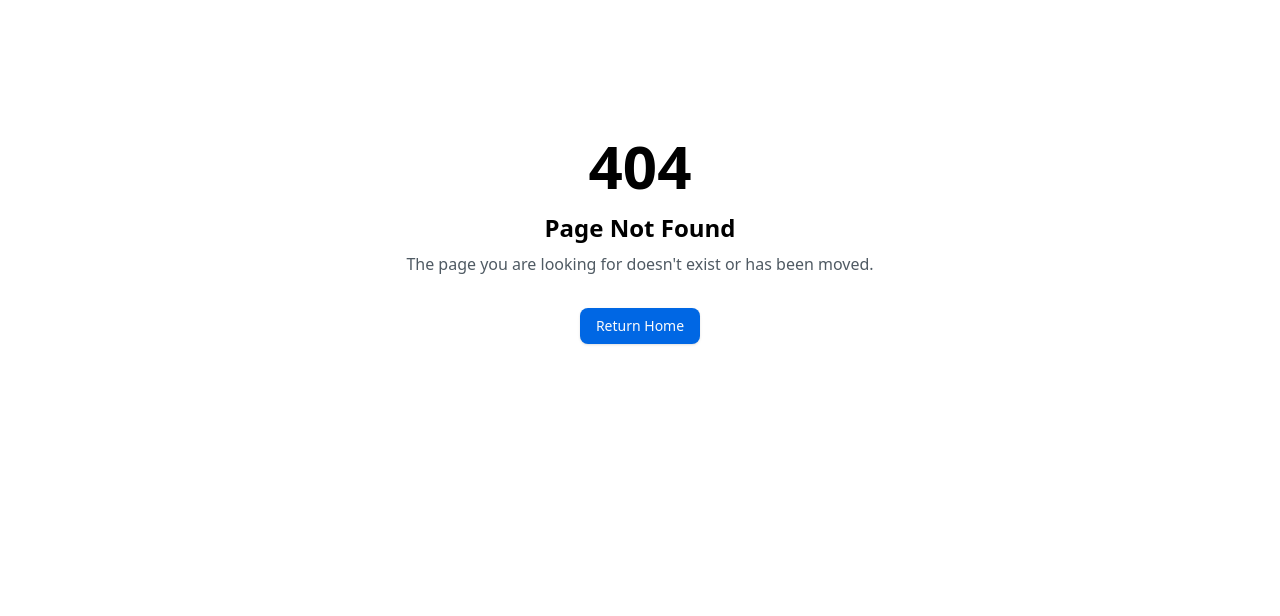
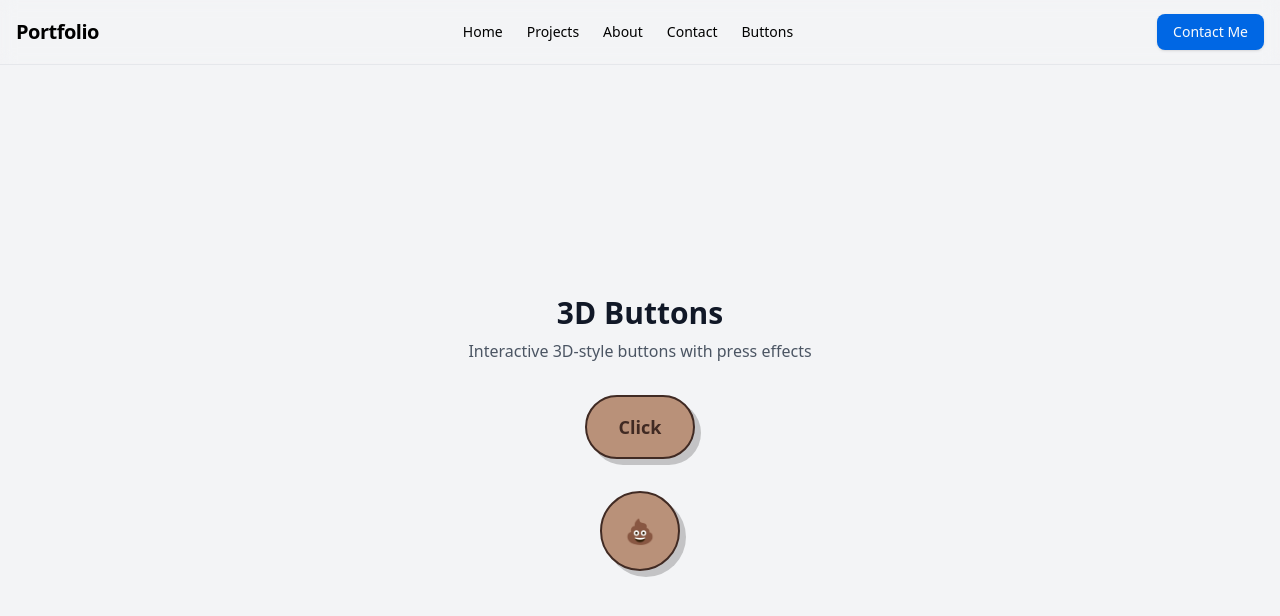
Before and after one commit to magnolia-AI/new-project-_V08L, a Next.js app: page /buttons in a window 1280 px wide. Before the commit this address had no page. Shown: the top 616 px of the page. Built offline with nearby package versions, Linux system fonts and the light colour scheme.

Commit message:
feat(ui): Add new page with interactive 3D-style buttons

```diff
--- /dev/null
+++ b/app/buttons/page.tsx
@@ -0,0 +1,54 @@
+'use client'
+
+import { useState } from 'react'
+import { Navigation } from '@/components/navigation'
+
+export default function ButtonsPage() {
+  const [isClickPressed, setIsClickPressed] = useState(false)
+  const [isPooPressed, setIsPooPressed] = useState(false)
+
+  const handleClickButton = () => {
+    setIsClickPressed(true)
+    setTimeout(() => setIsClickPressed(false), 150)
+    console.log('Click button pressed!')
+  }
+
+  const handlePooButton = () => {
+    setIsPooPressed(true)
+    setTimeout(() => setIsPooPressed(false), 150)
+    console.log('Poo button pressed!')
+  }
+
+  return (
+    <div className="min-h-screen bg-gray-100 flex flex-col">
+      <Navigation />
+
+      <div className="flex-1 flex flex-col items-center justify-center p-4">
+        <div className="max-w-md w-full space-y-8">
+          <div className="text-center">
+            <h1 className="text-3xl font-bold text-gray-900 mb-2">3D Buttons</h1>
+            <p className="text-gray-600">Interactive 3D-style buttons with press effects</p>
+          </div>
+
+          <div className="flex flex-col items-center justify-center space-y-8 mt-12">
+            {/* Click Button */}
+            <button
+              onClick={handleClickButton}
+              className={`btn-3d ${isClickPressed ? 'pressed' : ''}`}
+            >
+              Click
+            </button>
+
+            {/* Poo Button */}
+            <button
+              onClick={handlePooButton}
+              className={`btn-3d-circle ${isPooPressed ? 'pressed' : ''}`}
+            >
+              <span className="text-2xl">💩</span>
+            </button>
+          </div>
+        </div>
+      </div>
+    </div>
+  )
+}
--- a/app/globals.css
+++ b/app/globals.css
@@ -81,3 +81,65 @@
   --sidebar-border: 15.9% 0.02 240;
   --sidebar-ring: 53.9% 0.21 257;
 }
+
+/* 3D Button Styles */
+.btn-3d {
+  position: relative;
+  display: inline-flex;
+  align-items: center;
+  justify-content: center;
+  padding: 1rem 2rem;
+  border-radius: 9999px;
+  font-weight: 700;
+  font-size: 1.125rem;
+  line-height: 1.75rem;
+  transition: all 0.15s ease-in-out;
+  background-color: #B99179;
+  color: #402A23;
+  border: 2px solid #402A23;
+  box-shadow: 6px 6px 0px rgba(0, 0, 0, 0.2);
+}
+
+.btn-3d:hover {
+  box-shadow: 4px 4px 0px rgba(0, 0, 0, 0.2);
+}
+
+.btn-3d:active,
+.btn-3d.pressed {
+  background-color: #a8856d;
+  box-shadow: inset 2px 2px 0px #402A23;
+  transform: translate(4px, 4px);
+}
+
+.btn-3d-circle {
+  position: relative;
+  display: flex;
+  align-items: center;
+  justify-content: center;
+  width: 5rem;
+  height: 5rem;
+  border-radius: 50%;
+  transition: all 0.15s ease-in-out;
+  background-color: #B99179;
+  color: #402A23;
+  border: 2px solid #402A23;
+  box-shadow: 6px 6px 0px rgba(0, 0, 0, 0.2);
+}
+
+.btn-3d-circle:hover {
+  box-shadow: 4px 4px 0px rgba(0, 0, 0, 0.2);
+}
+
+.btn-3d-circle:active,
+.btn-3d-circle.pressed {
+  background-color: #a8856d;
+  box-shadow: inset 2px 2px 0px #402A23;
+  transform: translate(4px, 4px);
+}
+
+/* Focus styles */
+.btn-3d:focus,
+.btn-3d-circle:focus {
+  outline: none;
+  box-shadow: 0 0 0 3px rgba(185, 145, 121, 0.5);
+}
--- a/components/navigation.tsx
+++ b/components/navigation.tsx
@@ -10,10 +10,11 @@ export function Navigation() {
   const [open, setOpen] = useState(false)
 
   const navItems = [
-    { name: 'Home', href: '#home' },
+    { name: 'Home', href: '/' },
     { name: 'Projects', href: '#projects' },
     { name: 'About', href: '#about' },
     { name: 'Contact', href: '#contact' },
+    { name: 'Buttons', href: '/buttons' },
   ]
 
   return (
```
Also changed, not shown: app/buttons/README.md (added).
